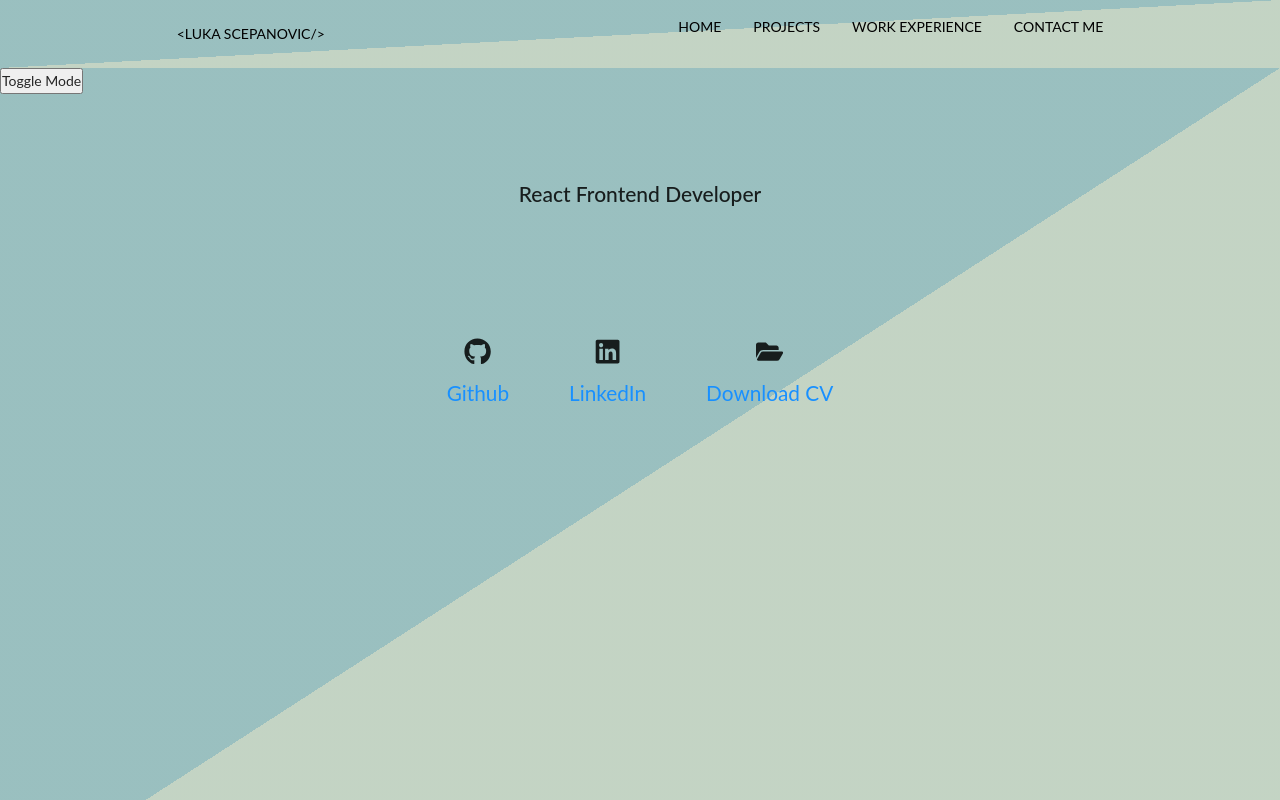
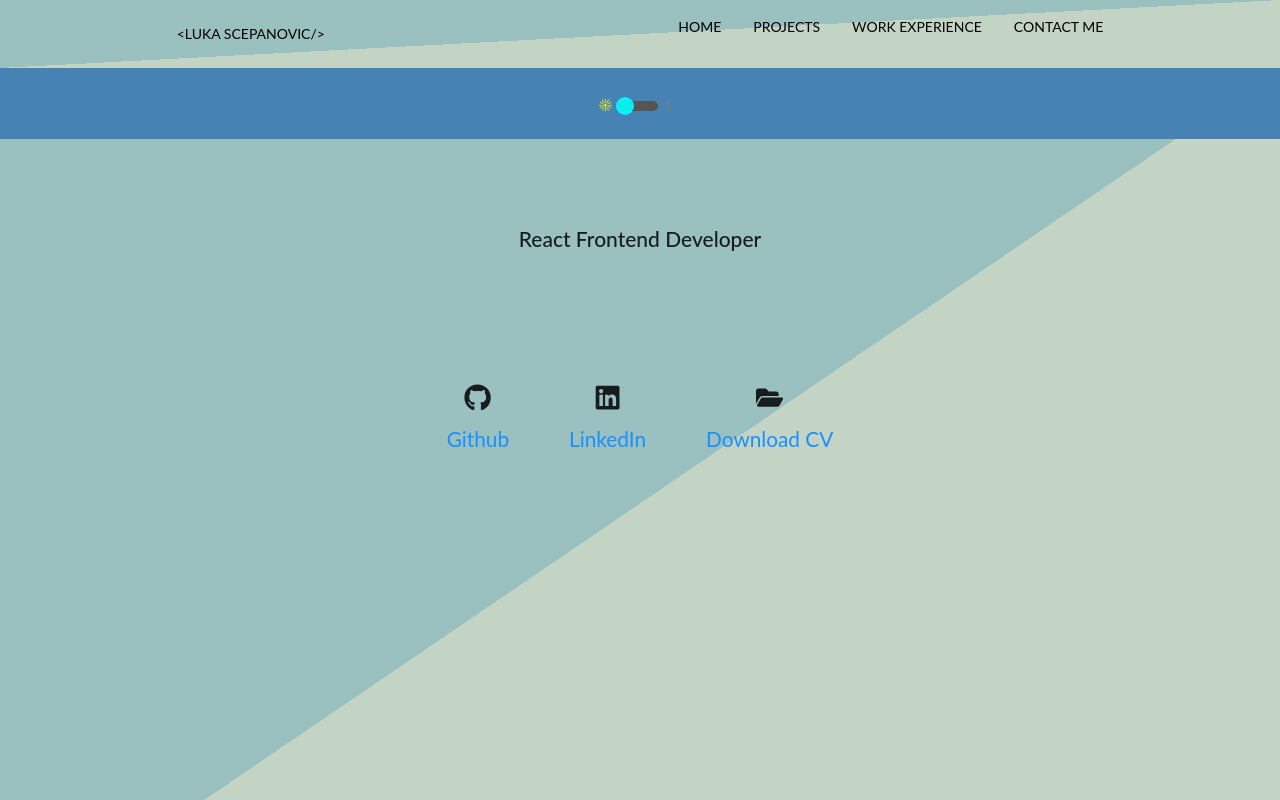
Before and after one commit to LukaScepanovic/portfolio, a React (Create React App) app: page / in a window 1280 px wide. Shown: the top 800 px of the page. Built offline with nearby package versions, Linux system fonts and the light colour scheme.

Commit message:
darkmode button

```diff
--- a/src/components/Home.js
+++ b/src/components/Home.js
@@ -3,7 +3,7 @@
 
 export default function Home() {
     const [darkMode, setDarkMode] = React.useState(getInitialMode())
-    React.useEffect(() =>  {
+    React.useEffect(() => {
         localStorage.setItem('dark', JSON.stringify(darkMode))
     }, [darkMode])
 
@@ -15,10 +15,24 @@
     return (
         <div className={darkMode ? "dark-mode" : "light-mode"}>
             <nav>
-                <div className="toggle-container">
-                    <button onClick={() => setDarkMode(prevMode => !prevMode)}>Toggle Mode</button>
-                </div>
-            </nav>
+        <div className="toggle-container">
+          <span style={{ color: darkMode ? "grey" : "yellow" }}>☀︎</span>
+          <span className="toggle">
+            <input
+              checked={darkMode}
+              onChange={() => setDarkMode(prevMode => !prevMode)}
+              id="checkbox"
+              className="checkbox"
+              type="checkbox"
+            />
+            <label htmlFor="checkbox" />
+          </span>
+          <span style={{ color: darkMode ? "slateblue" : "grey" }}>☾</span>
+          {/* <button onClick={() => setDarkMode(prevMode => !prevMode)}>
+          Toggle
+        </button> */}
+        </div>
+      </nav>
             <section className="home">
                 <h1 className="title">React Frontend Developer</h1>
                 <div className="iconsGrid">
--- a/src/css/home.css
+++ b/src/css/home.css
@@ -5,11 +5,19 @@
 
 .light-mode {
     background-image: linear-gradient(to bottom right, rgba(14, 104, 104, 0.418) 50%, rgba(44, 102, 46, 0.281) 50%);
+    transition: background-color 0.25s ease-out;
 }
+
+.light-mode nav {
+    transition: background-color 0.25s ease-out;
+  }
 
 .dark-mode {
     background-image: linear-gradient(to bottom right, rgba(14, 20, 104, 0.884) 50%, rgba(211, 23, 48, 0.767) 50%);
     color: white;
+    .light-mode nav {
+        transition: background-color 0.25s ease-out;
+      }
 }
 
 .dark-mode h1 {
@@ -19,6 +27,88 @@
 .dark-mode nav {
     background-color: #1b2938;
 }
+
+nav {
+    width: 100%;
+    display: flex;
+    background-color: steelblue;
+    padding: 20px;
+  }
+
+  main {
+    padding: 0.5em;
+    margin: 0 auto;
+    max-width: 600px;
+    font-size: 1.2rem;
+    line-height: 1.1;
+    height: 90vh;
+  }
+
+  h1 {
+    margin: 0;
+  }
+
+  .toggle {
+    position: relative;
+    padding: 0 4px;
+    display: flex;
+    align-items: center;
+  }
+
+  input[type="checkbox"].checkbox {
+    width: 40px;
+    height: 10px;
+    background: #555;
+    position: relative;
+    border-radius: 5px;
+    -webkit-appearance: none;
+    -moz-appearance: none;
+    appearance: none;
+    cursor: pointer;
+    vertical-align: 2px;
+    outline: none;
+  }
+
+  input[type="checkbox"].checkbox:checked + label {
+    left: 30px;
+  }
+
+  input[type="checkbox"].checkbox:focus-visible {
+    outline: solid 2px white;
+  }
+
+  input[type="checkbox"].checkbox + label {
+    display: inline-block;
+    width: 18px;
+    height: 18px;
+    border-radius: 50%;
+    transition: all 0.3s ease;
+    cursor: pointer;
+    position: absolute;
+    left: 2px;
+    background: #fff;
+    opacity: 0.9;
+    background-color: cyan;
+  }
+
+  .toggle-container {
+    display: flex;
+    margin: 0 auto;
+  }
+
+  .toggle-container > span {
+    font-size: 1.2em;
+    background: none;
+    border: none;
+    cursor: pointer;
+    transition: color 0.3s ease;
+    margin-top: 4px;
+    margin-right: 2px;
+  }
+
+  .toggle-container > span:last-child {
+    margin-top: 5px;
+  }
 
 .title {
     text-align: center;
```
Also changed, not shown: 1 other file (tests, documents, lock files or other folders).
